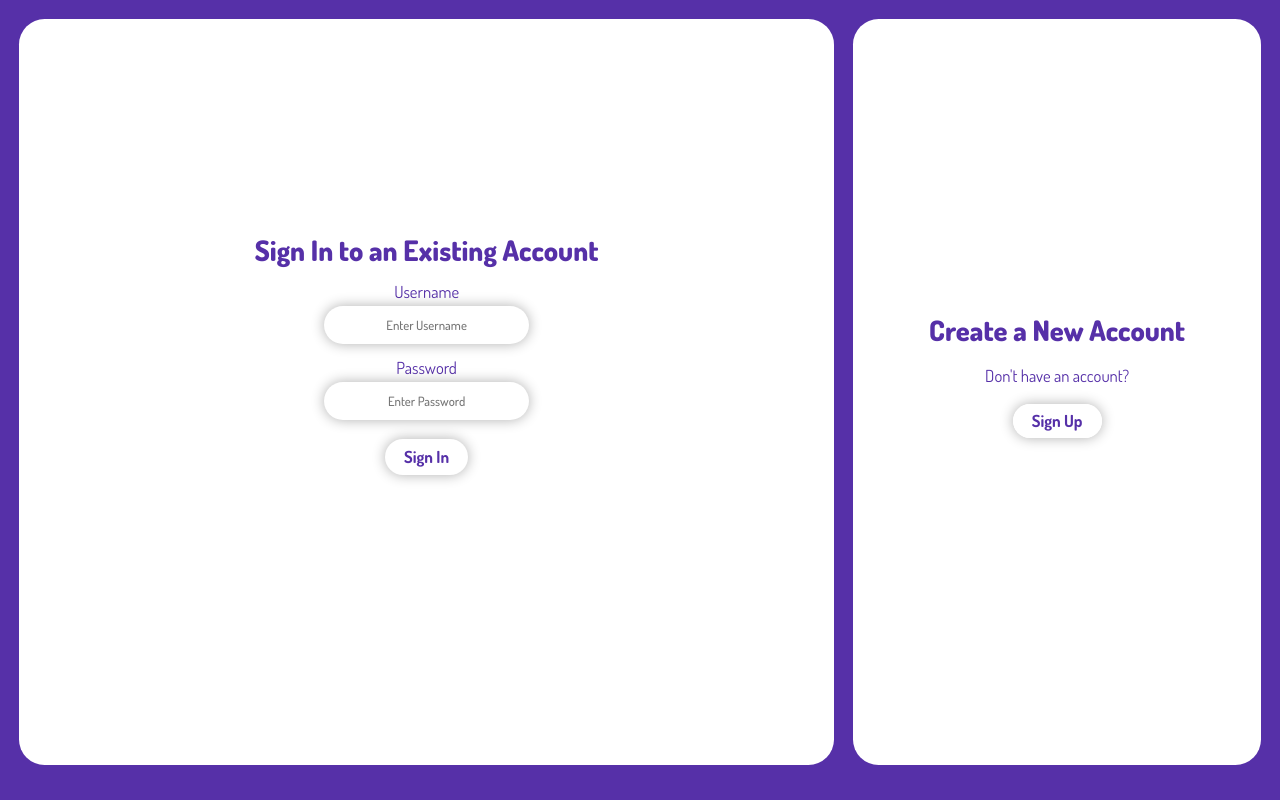
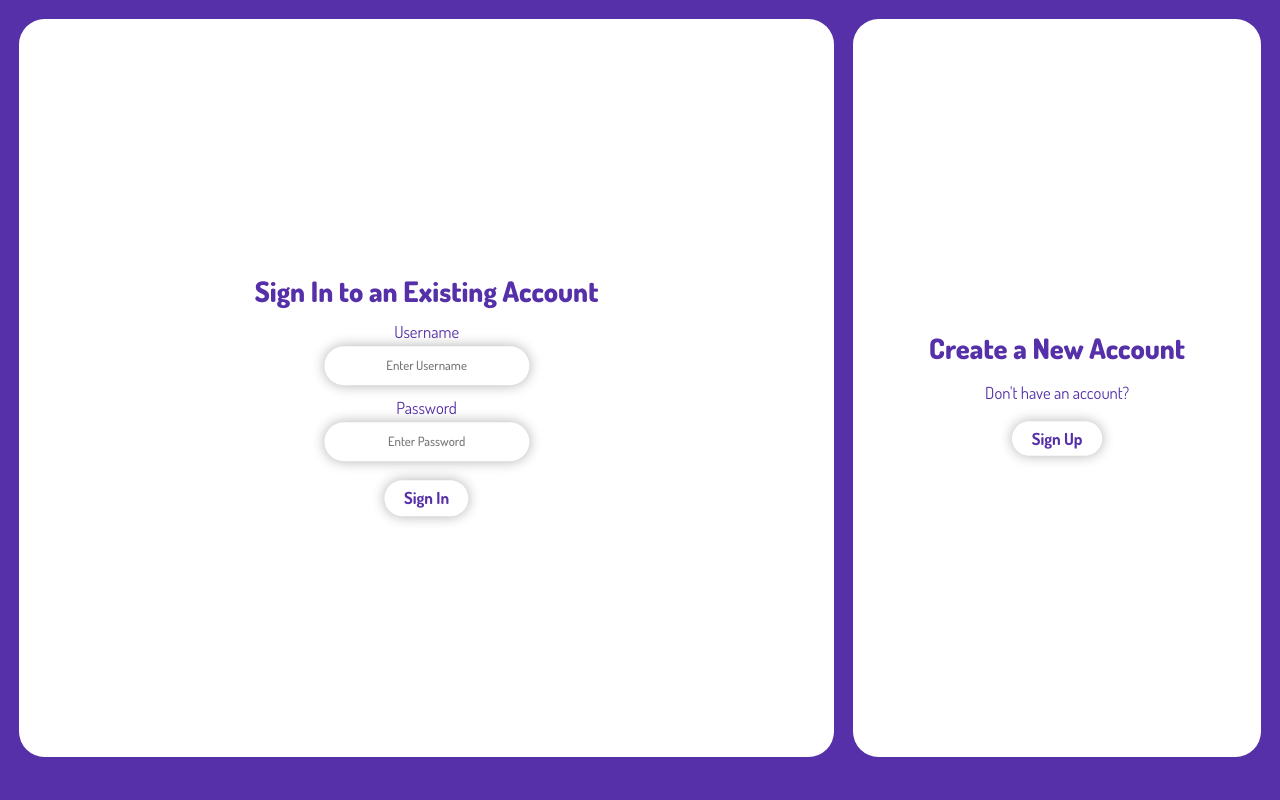
Before and after one commit to JoranQuack/TopInfinity, a Flask app: page /signin in a window 1280 px wide. Run offline with Flask 2, Linux system fonts and the light colour scheme.

Commit message:
error looks better now

```diff
--- a/app.py
+++ b/app.py
@@ -42,24 +42,22 @@ def list_items(results):
     return results
 
 
-def add_check(title, description):
-    if title.replace(' ', '').isalpha() == False:
+def letter_check(check):
+    error = "none"
+    if check.replace(' ', '').isalpha() == False:
         error = "Title must only include letters"
-    elif description.replace(' ', '').isalpha() == False:
-        error = "Description must only include letters"
+    return error
+
+
+def character_limit(check, number):
+    if len(check) > number:
+        error = f"Character limit is {number}."
     else:
         error = "none"
     return error
 
 
-def character_limit(check, number):
-    if len(check) > number:
-        error = "Input is too long"
-    else:
-        error = "none"
-    return error
-
-
+@app.post("/delete_account/<int:userid>")
 def delete_account(userid):
     cursor = get_db().cursor()
     sql = "DELETE FROM users WHERE id=?"
@@ -77,8 +75,10 @@ def delete_account(userid):
     list_items(topics)
     for topic in topics:
         delete_item(topic)
+    return redirect(url_for('checkcreds'))
 
 
+@app.post("/delete_topic/<int:topicid>")
 def delete_topic(topicid):
     cursor = get_db().cursor()
     sql = "DELETE FROM topics WHERE id=?"
@@ -91,8 +91,10 @@ def delete_topic(topicid):
     list_items(items)
     for item in items:
         delete_item(item)
+    return redirect(url_for('checkcreds'))
 
 
+@app.post("/delete_item/<int:itemid>")
 def delete_item(itemid):
     cursor = get_db().cursor()
     sql = "DELETE FROM items WHERE id=?"
@@ -102,6 +104,10 @@ def delete_item(itemid):
     sql = "DELETE FROM user_ratings WHERE itemid=?"
     cursor.execute(sql, (itemid, ))
     get_db().commit()
+    try:
+        return redirect(url_for('topic', topicid=session['topicid']))
+    except:
+        return redirect(url_for('admin'))
 
 
 @app.route("/home")
@@ -182,38 +188,33 @@ def signup_post():
     password = h.hexdigest()
     error = character_limit(username, 20)
     error = character_limit(email, 30)
-    if error != "none":
-        return render_template('signup.html', error=error)
+    error = letter_check(username)
     cursor = get_db().cursor()
     sql = "SELECT username FROM users"
     cursor.execute(sql)
-    results = cursor.fetchall()
-    list_items(results)
-    if username not in results:
-        cursor = get_db().cursor()
-        sql = "SELECT email FROM users"
-        cursor.execute(sql)
-        results = cursor.fetchall()
-        list_items(results)
-        if email not in results:
-            if (re.search(regex, email)):
-                cursor = get_db().cursor()
-                sql = "INSERT INTO users(username,password,pfp, email) VALUES(?,?,?,?)"
-                cursor.execute(sql, (username, password, "default.png", email))
-                get_db().commit()
-                session['username'] = username
-                session['password'] = password
-                session['email'] = email
-                return redirect(url_for('checkcreds'))
-            else:
-                error = "Email is invalid."
-                return render_template('signup.html', error=error)
-        else:
+    usernames = cursor.fetchall()
+    list_items(usernames)
+    print(usernames)
+    if username in usernames:
+        error = "Username is already in use, please choose something else."
+    cursor = get_db().cursor()
+    sql = "SELECT email FROM users"
+    cursor.execute(sql)
+    emails = cursor.fetchall()
+    list_items(emails)
+    if (re.search(regex, email)):
+        if email in emails:
             error = "Email is already in use."
-            return render_template('signup.html', error=error)
     else:
-        error = "Username is already in use, please choose something else."
+        error = "Email is invalid."
+    if error:
         return render_template('signup.html', error=error)
+    cursor = get_db().cursor()
+    sql = "INSERT INTO users(username, password, pfp, email) VALUES(?,?,?,?)"
+    cursor.execute(sql, (username, password, "default.png", email))
+    get_db().commit()
+    error = "Account has been created, please sign in."
+    return render_template('signin.html', error=error)
 
 
 @app.get("/signup")
@@ -271,8 +272,7 @@ def logout():
 @app.get('/userdelete_account/<confirmed>')
 def userdelete_account(confirmed):
     if confirmed == "True":
-        delete_account(session['userid'])
-        return redirect(url_for('checkcreds'))
+        return delete_account(session['userid'])
     else:
         message = "Are you sure you would like to delete your account?"
         action = "Delete Account"
@@ -283,8 +283,7 @@ def userdelete_account(confirmed):
 @app.get('/userdelete_topic/<confirmed>')
 def userdelete_topic(confirmed):
     if confirmed == "True":
-        delete_topic(session['topicid'])
-        return redirect(url_for('checkcreds'))
+        return delete_topic(session['topicid'])
     else:
         message = "Are you sure you would like to delete this topic and all of its items?"
         action = "Delete Topic"
@@ -294,11 +293,7 @@ def userdelete_topic(confirmed):
 
 @app.get('/userdelete_item/<int:itemid>')
 def userdelete_item(itemid):
-    delete_item(itemid)
-    try:
-        return redirect(url_for('topic', topicid=session['topicid']))
-    except:
-        return redirect(url_for('admin'))
+    return delete_item(itemid)
 
 
 @app.get('/addtopic')
@@ -312,7 +307,7 @@ def addtopic_post():
     description = request.form['description']
     error = character_limit(title, 30)
     error = character_limit(description, 130)
-    error = add_check(title, description)
+    error = letter_check(title)
     if error == "none":
         cursor = get_db().cursor()
         sql = "INSERT INTO topics(userid, title, description) VALUES(?,?,?)"
@@ -339,7 +334,7 @@ def edittopic_post():
     description = request.form['description']
     error = character_limit(title, 30)
     error = character_limit(description, 130)
-    error = add_check(title, description)
+    error = letter_check(title)
     if error == "none":
         cursor = get_db().cursor()
         sql = "UPDATE topics SET title = ?, description = ?  WHERE id = ?"
@@ -425,7 +420,7 @@ def additem():
 
 @app.get('/admin')
 def admin():
-    if session['userid'] != 44:
+    if session['userid'] != 76:
         return redirect(url_for('checkcreds'))
     cursor = get_db().cursor()
     sql = "SELECT * FROM users"
--- a/static/styles.css
+++ b/static/styles.css
@@ -8,11 +8,9 @@ body {
     margin: 0vw;
     padding: 1.5vw;
     background-color: #5630a8;
-    opacity: 0;
-    transition: opacity 0.5s;
 }
 
-a, p, h1, h2, h3, li, b, label, span, title, input, button, ul, li, dl {
+a, p, h1, h2, h3, li, b, label, span, title, input, button, ul, li, dl, div {
     text-decoration: none;
     font-family: Dosis;
     font-size: 1.3vw;
@@ -190,14 +188,23 @@ form input {
 .login {
     display: flex;
     justify-content: space-between;
+    align-items: center;
 }
 
-.login div {
+.login-area {
     background-color: white;
-    height: 90vh;
+    height: 89vh;
     border-radius: 2vw;
     padding: 1vw;
     text-align: center;
+}
+
+.login-content {
+    padding: 1vw;
+    position: relative;
+    top: 50%;
+    left: 50%;
+    transform: translate(-50%, -50%);
 }
 
 .login button {
@@ -205,10 +212,6 @@ form input {
     border: none;
     line-height: 0;
     padding: 1.4vw 1.5vw;
-}
-
-.login h1 {
-    margin-top: 25vh;
 }
 
 .login label {
@@ -225,14 +228,6 @@ form input {
 
 .side-login {
     width: 29.83vw;
-}
-
-.side-login h1 {
-    margin-top: 35vh;
-}
-
-.signup-login h1 {
-    margin-top: 22vh;
 }
 
 .pfp {
--- a/templates/layout.html
+++ b/templates/layout.html
@@ -9,7 +9,7 @@
   <title>Top Infinity</title>
 </head>
 
-<body onload="document.body.style.opacity='1'">
+<body>
   <div class="bar">
     <a href="{{url_for('home')}}">
       <svg class="home-button" viewBox="0 0 100 100">
--- a/templates/signin.html
+++ b/templates/signin.html
@@ -2,7 +2,9 @@
 {% block content %}
 
 <div class="login">
-    <div class="main-login">
+
+    <div class="main-login login-area">
+        <div class="login-content">
             <h1>Sign In to an Existing Account</h1>
             <form action="/signin" method="post">
                 <label for="username">Username</label> <br>
@@ -12,15 +14,23 @@
                 <input type="password" placeholder="Enter Password" name="password" required> <br>
 
                 <button type="submit" class="button">Sign In</button>
-            <p class="important">{{error}}</p>
             </form>
         </div>
+    </div>
 
-    <div class="side-login">
+    <div class="side-login login-area">
+        <div class="login-content">
             <h1>Create a New Account</h1>
             <p>Don't have an account?</p>
             <a href="{{url_for('signup')}}" class="button">Sign Up</a>
         </div>
     </div>
+</div>
+
+{%if error%}
+    <div class="error">
+        <p>{{error}}</p>
+    </div>
+{%endif%}
 
 {% endblock %}
--- a/templates/welcomelayout.html
+++ b/templates/welcomelayout.html
@@ -7,7 +7,7 @@
     <link rel="stylesheet" href="{{url_for('static', filename='styles.css')}}">
     <title>Welcome</title>
 </head>
-<body onload="document.body.style.opacity='1'">
+<body>
     {% block content %}
     {% endblock %}
 </body>
```
Also changed, not shown: other parts of static/styles.css (+45 -2 lines), templates/addtopic.html (+6 -1 lines), templates/edittopic.html (+6 -1 lines), templates/signup.html (+13 -3 lines), topinfinity.db. Lines whose indentation alone changed are shown as unchanged.
